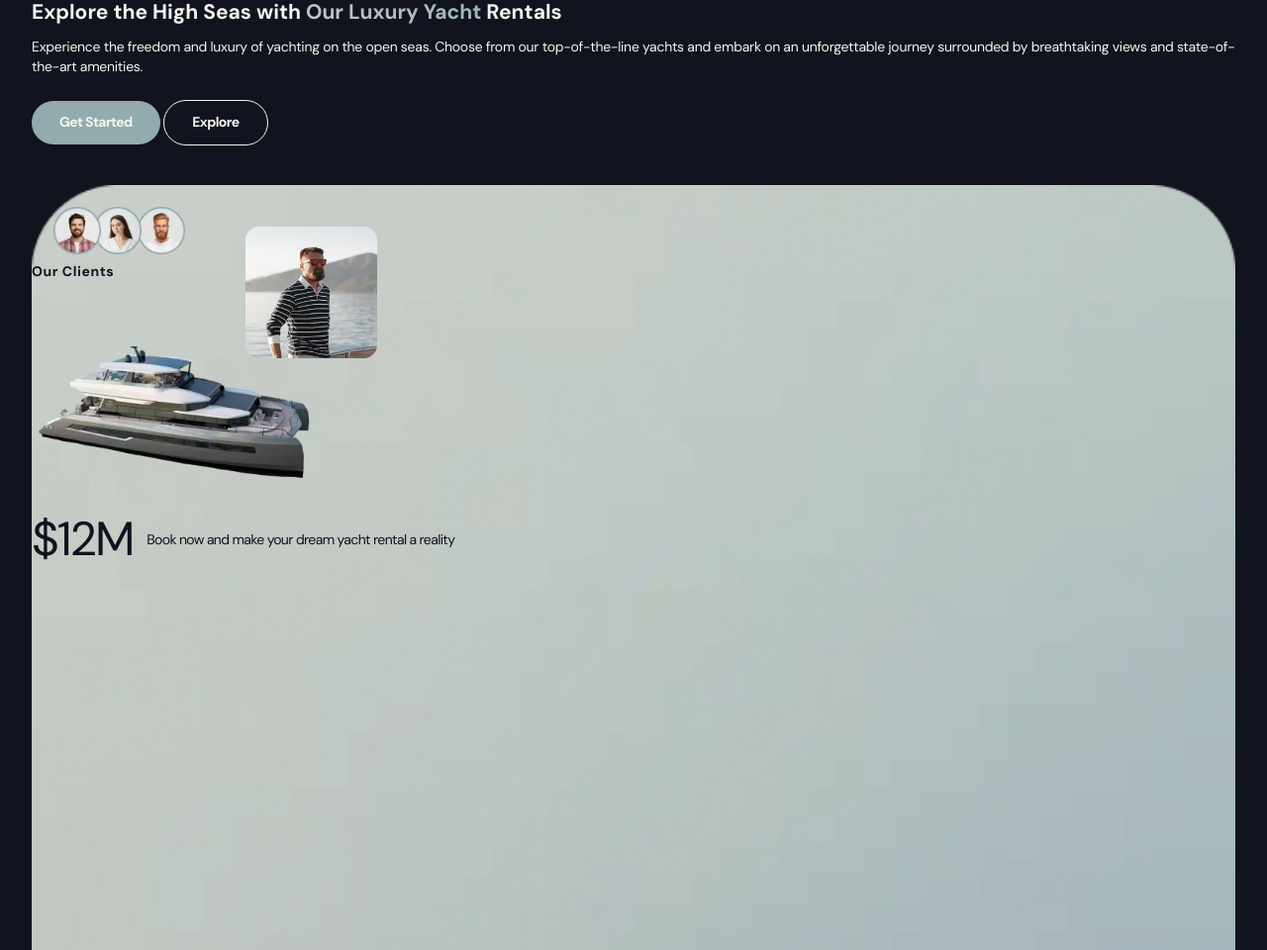
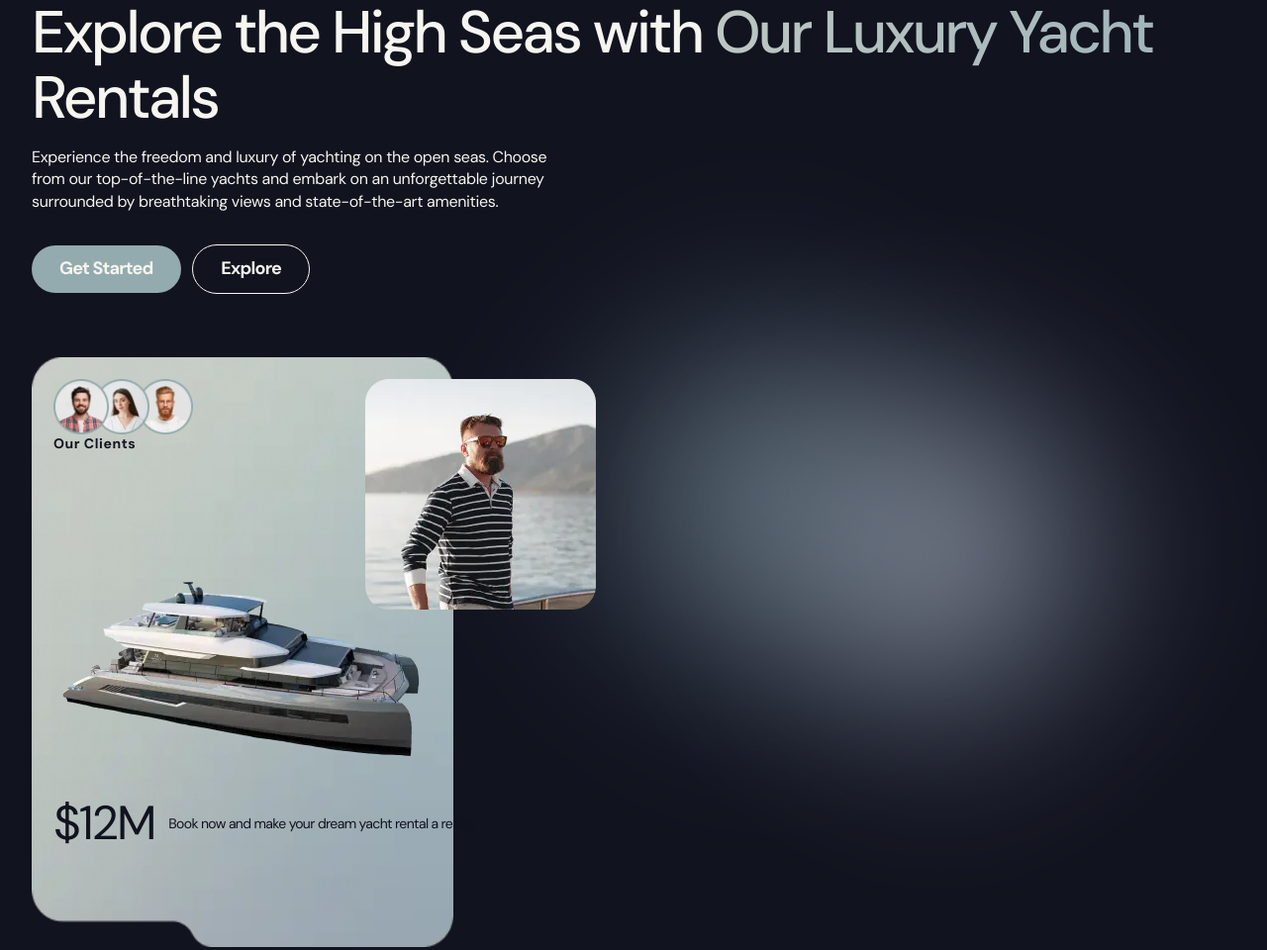
Before and after one commit to KorolenkoDaria/yacht-adventures--9, a website built with Vite: page src/index.html in a window 1280 px wide. Shown: the top 960 px of the page at 99% size. Built offline with nearby package versions, Linux system fonts and the light colour scheme.

Commit message:
tablet phone problemimg-man

```diff
--- a/src/css/hero.css
+++ b/src/css/hero.css
@@ -9,6 +9,7 @@
 }
 
 .hero-button{
+    margin-right: 8px;
     border: none;
     border-radius: 60px;
 background: var(--light-green, #93ABAE);
@@ -76,29 +77,63 @@ letter-spacing: -0.28px;
     width: 48px;
     position: absolute;
 }
-.hero-img:nth-child(2) {
+.hero-img:nth-child(4) {
     top: 22px;
     z-index: 3;
   }
-  .hero-img:nth-child(3) {
+  .hero-img:nth-child(5) {
     top: 22px;
     left: 41px;
     z-index: 2;
   }
-  .hero-img:nth-child(4) {
+  .hero-img:nth-child(6) {
     top: 22px;
     left: 85px;
     z-index: 1;
   }
   .hero-bg-mob{
+    height: 427px;
     position: absolute;
     z-index: -1;
   }
+  /* .hero-bg-desk{
+    display: none;} */
+  .hero-filters{
+    top: 0;
+    right: 341px;
+    width: 279px;
+height: 279px;
+transform: rotate(-44.916deg);
+flex-shrink: 0;
+border-radius: 279px;
+opacity: 0.6000000238418579;
+background: #91AFBA;
+filter: blur(100px);
+color: #91AFBA;
+position: absolute;
+z-index: -2;
+  }
+  .hero-filters-bg{
+    width: 279px;
+height: 279px;
+transform: rotate(-44.916deg);
+flex-shrink: 0;
+border-radius: 279px;
+opacity: 0.8999999761581421;
+background: #939CAC;
+filter: blur(100px);
+position: absolute;
+z-index: -2;
+color: #939CAC;
+top: 57px;
+right: 161px;
+  }
   .hero-yacht-img{
     margin-top: 52px;
-
+    margin-left: 22px;
     width: 287px;
     height: 167px;
+
   }
   .hero-man-img{
     top: 42px;
@@ -109,6 +144,7 @@ letter-spacing: -0.28px;
   }
 
 .hero-clients-title{
+    margin-left: 22px;
     margin-top: 80px;
     color: #11131F;
 font-size: 14px;
@@ -117,6 +153,8 @@ line-height: 110%; /* 15.4px */
 letter-spacing: 0.56px;
 }
 .hero-price {
+    margin-right: 22px;
+    margin-left: 22px;
     margin-top: 18px;
     display: flex;
     align-items: center;
@@ -141,3 +179,63 @@ font-weight: 400;
 line-height: 140%; /* 19.6px */
 letter-spacing: -0.63px;
 }
+@media only screen and (min-width: 768px) {
+    .hero-bg-mob  {
+
+        width: 426px;
+        height: 596px;
+  }
+.hero-man-img{
+    width: 233px;
+    height: 233px;
+    top: 22px;
+    left: 337px;
+}
+.hero-img{
+    width: 56px;
+    height: 56px;
+}
+.hero-container {
+    gap: 16px;
+}
+.hero-title{
+font-size: 60px;
+font-weight: 500;
+line-height: 110%; /* 66px */
+letter-spacing: -2.7px;
+}
+.hero-text{
+    font-size: 16px;
+    font-weight: 400;
+    line-height: 140%; /* 22.4px */
+    letter-spacing: -0.32px;
+    max-width: 539px;
+margin-bottom: 16px;}
+.hero-button{
+    font-size: 18px;
+    font-weight: 700;
+    line-height: 110%; /* 19.8px */
+    letter-spacing: -0.81px;}
+    .hero-button-Expl{
+        font-size: 18px;
+        font-weight: 700;
+        line-height: 110%; /* 19.8px */
+        letter-spacing: -0.81px;}
+    .hero-section-btn{
+            margin-bottom: 64px;
+        }
+  .hero-yacht-img{
+    width: 378px;
+    height: 221px;
+    margin-top: 111px;
+  }
+  .hero-clients-title{
+font-size: 14px;
+font-weight: 700;
+line-height: 110%; /* 15.4px */
+letter-spacing: 0.56px;
+  }
+ .hero-img{
+    margin-bottom: 11px;
+ }
+}
--- a/src/partials/hero.html
+++ b/src/partials/hero.html
@@ -5,13 +5,21 @@
         <p class="hero-text">Experience the freedom and luxury of yachting on the open seas. Choose from our top-of-the-line yachts and embark on an unforgettable journey surrounded by breathtaking views and state-of-the-art amenities.</p>
         <div class="hero-section-btn">
             <button type="button" class="hero-button">Get Started</button>
-            <button class="hero-button-Expl">Explore</button>
+            <button class="hero-button-Expl" href="#services.html">Explore</button>
         </div>
     </div>
     <div class="hero-yacht">
         <div class="hero-yacht-client">
-            <img src="../img/hero/hero-bg-mob@2x.webp" alt="backgr"
-            class="hero-bg-mob">
+            <div class="hero-filters"></div>
+            <div class="hero-filters-bg"></div>
+            <img src="../img/hero/hero-bg-mob@1x.webp" alt="backgr"
+            class="hero-bg-mob"
+            srcset="../img/hero/hero-bg-mob@1x.webp 1x
+            ../img/hero/hero-bg-mob@2x.webp 2x">
+            <!-- <img src="../img/hero/hero-bg-desk@1x.webp" alt="bg"
+            class="hero-bg-desk"
+            srcset="../img/hero/hero-bg-desk@1x.webp 1x
+            ../img/hero/hero-bg-desk@2x.webp 2x"> -->
             <img src="../img/hero/hero_avatar_01@1x.webp"
                 srcset="../img/hero/hero_avatar_01@2x.webp 2x,
                         ../img/hero/hero_avatar_01@2x.webp 1x
```
